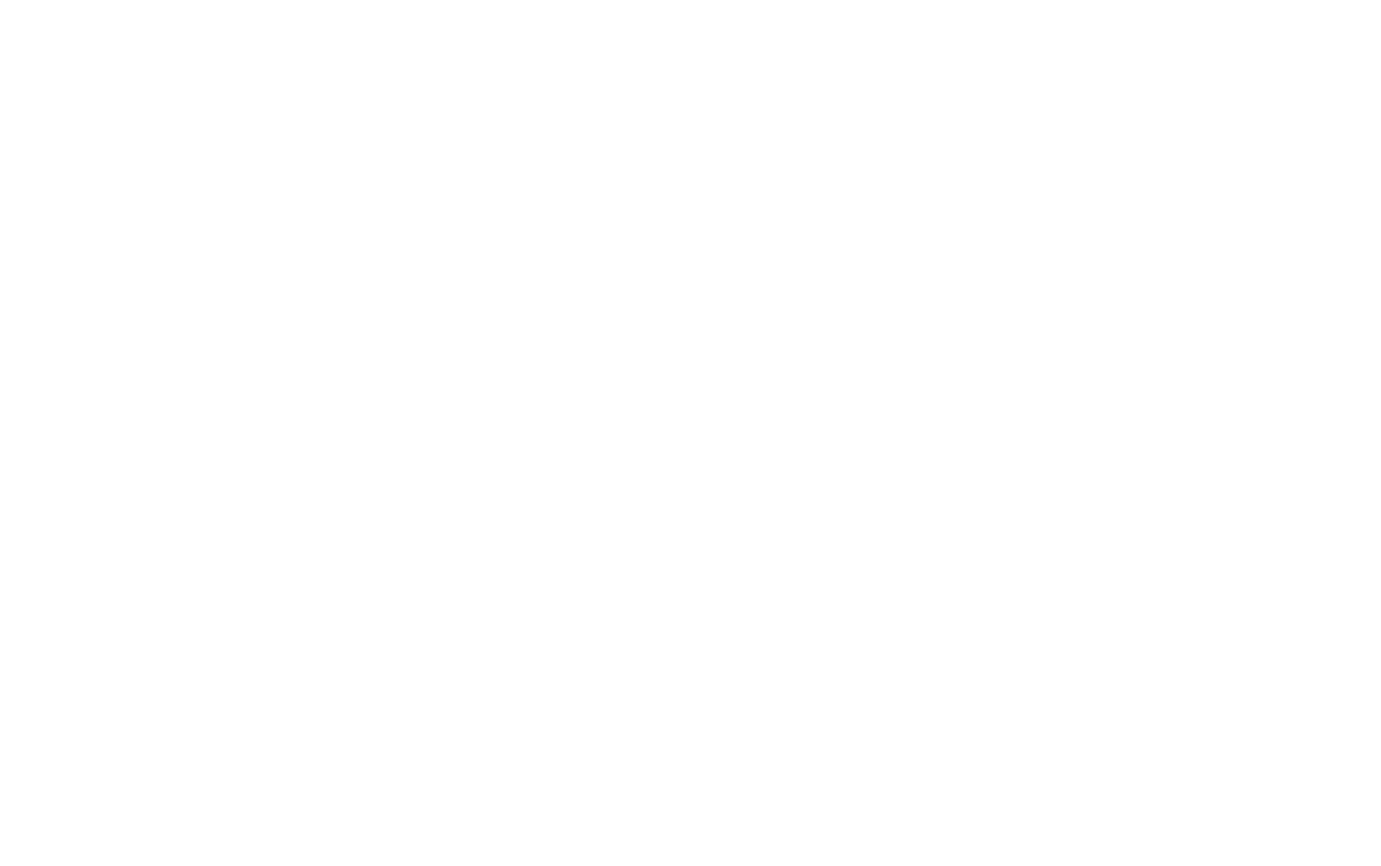
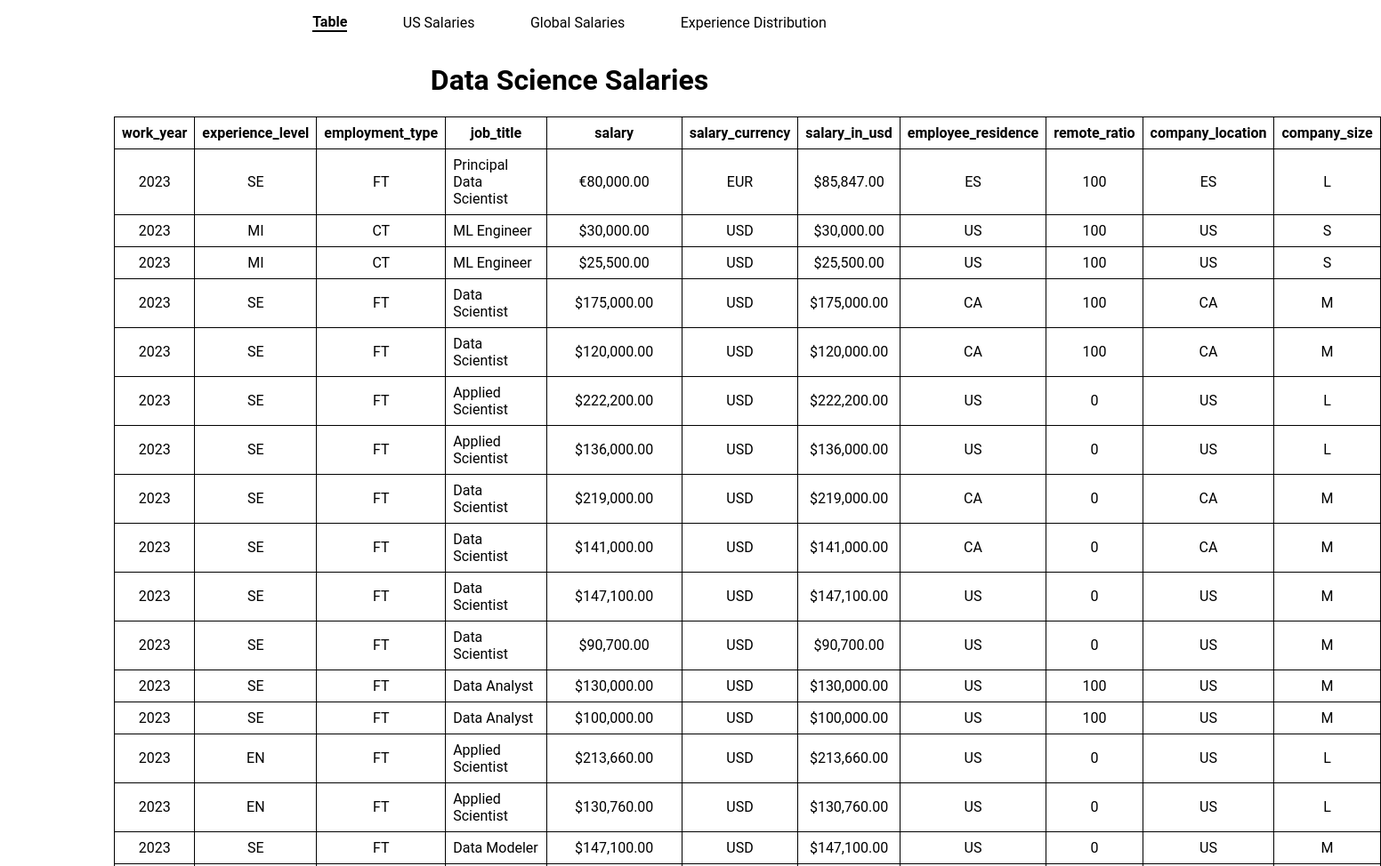
Before and after one commit to alexcrocha/ACS-4310-data-viz, a website: page viz2/index.html in a window 1280 px wide. Shown: the top 974 px of the page at 89% size, 1552 px wide, since content can reach past the window. Before the commit the page ends 800 px from the top, so only its background shows below. Drawn offline with nearby package versions, Linux system fonts and the light colour scheme.

Commit message:
Update viz 2 index

```diff
--- a/viz2/index.html
+++ b/viz2/index.html
@@ -5,15 +5,24 @@
   <meta charset="UTF-8">
   <meta http-equiv="X-UA-Compatible" content="IE=edge">
   <meta name="viewport" content="width=device-width, initial-scale=1.0">
-  <title>Document</title>
+  <title>Data Science Salaries</title>
+  <link type="text/css" rel="stylesheet" href="./styles.css">
 </head>
 
 <body>
+  <nav>
+    <a href="./index.html" class="active">Table</a>
+    <a href="./dataviz1.html">US Salaries</a>
+    <a href="./dataviz2.html">Global Salaries</a>
+    <a href="./dataviz3.html">Experience Distribution</a>
+  </nav>
+  <main>
+    <h1>Data Science Salaries</h1>
+    <section id="dataTable"></section>
+  </main>
 
   <script src="https://d3js.org/d3.v7.min.js"></script>
-  <script>
-    // Your script here!
-  </script>
+  <script src="./logic/dataTable.js"></script>
 </body>
 
 </html>
```
